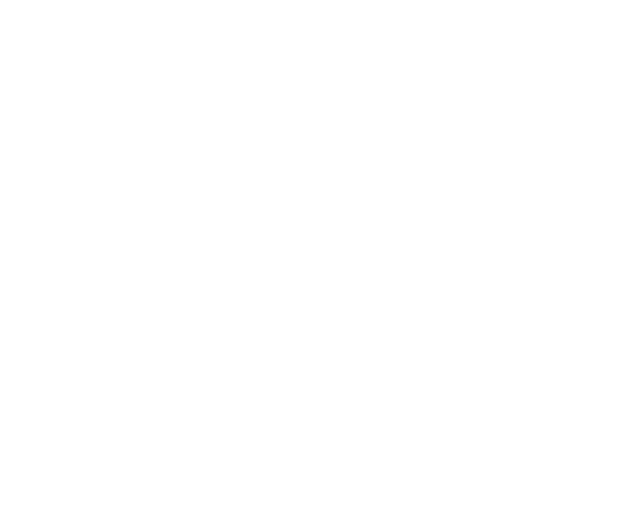
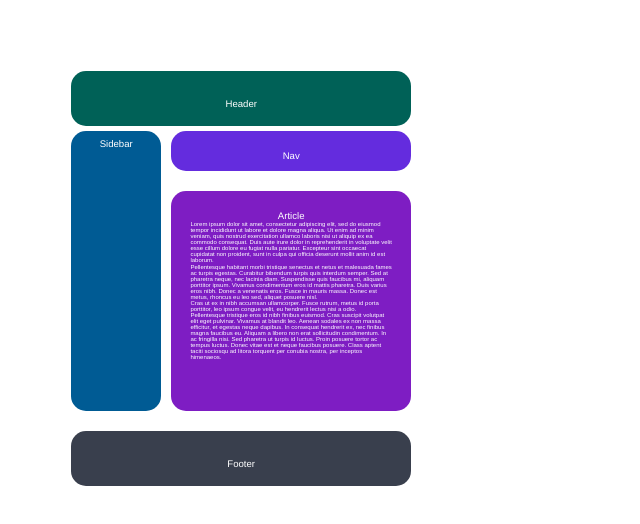
Before and after one commit to BILLINGEVA/CSS-GRID_TEST, a plain HTML site: page ha-stylesheet.html in a window 1280 px wide. Shown: the whole page, without its empty margins (0-640 px from the left). Drawn offline with Linux system fonts and the light colour scheme.

Commit message:
Style für Hausaufgabe

```diff
--- a/ha-stylesheet.html
+++ b/ha-stylesheet.html
@@ -0,0 +1,23 @@
+<!DOCTYPE html>
+<html lang="en">
+  <head>
+    <meta charset="UTF-8">
+    <meta http-equiv="X-UA-Compatible" content="IE=edge">
+    <meta name="viewport" content="width=device-width, initial-scale=1.0">
+    <title>The Holy Grail</title>
+    <link rel="stylesheet" href="stylesheet.css">
+  </head>
+  <body>
+    <div class="container">
+      <div class="header">Header</div>
+      <div class="sidebar">Sidebar</div>
+      <div class="nav">Nav</div>
+      <div class="article">Article
+        <p>Lorem  ipsum dolor sit amet, consectetur adipiscing elit, sed do eiusmod tempor incididunt ut labore et dolore magna aliqua. Ut enim ad minim veniam, quis nostrud exercitation ullamco laboris nisi ut aliquip ex ea commodo consequat. Duis aute irure dolor in reprehenderit in voluptate velit esse cillum dolore eu fugiat nulla pariatur. Excepteur sint occaecat cupidatat non proident, sunt in culpa qui officia deserunt mollit anim id est laborum.</p>
+        <p>Pellentesque habitant morbi tristique senectus et netus et malesuada fames ac turpis egestas. Curabitur bibendum turpis quis interdum semper. Sed at pharetra neque, nec lacinia diam. Suspendisse quis faucibus mi, aliquam porttitor ipsum. Vivamus condimentum eros id mattis pharetra. Duis varius eros nibh. Donec a venenatis eros. Fusce in mauris massa. Donec est metus, rhoncus eu leo sed, aliquet posuere nisl.</p>
+        <p>Cras ut ex in nibh accumsan ullamcorper. Fusce rutrum, metus id porta porttitor, leo ipsum congue velit, eu hendrerit lectus nisi a odio. Pellentesque tristique eros id nibh finibus euismod. Cras suscipit volutpat elit eget pulvinar. Vivamus at blandit leo. Aenean sodales ex non massa efficitur, et egestas neque dapibus. In consequat hendrerit ex, nec finibus magna faucibus eu. Aliquam a libero non erat sollicitudin condimentum. In ac fringilla nisi. Sed pharetra ut turpis id luctus. Proin posuere tortor ac tempus luctus. Donec vitae est et neque faucibus posuere. Class aptent taciti sociosqu ad litora torquent per conubia nostra, per inceptos himenaeos.</p>
+      </div>
+      <div class="footer">Footer</div>
+    </div>
+  </body>
+</html>
--- a/styles.css
+++ b/styles.css
@@ -1,8 +1,8 @@
 .container {
     display: grid;
-    height: 100px;
-    grid-template-columns: 100px 50px 50px;
-    grid-template-rows:  100px 50px;
+    height: 100vh;
+    grid-template-columns: repeat(3, 1fr);
+    grid-template-rows: repeat(3, 1fr);
     column-gap: 10px;
     row-gap: 20px;
 }
@@ -14,15 +14,15 @@
 }
 
 .one {
-    background-color: rgb(81, 164, 164);
+    background-color: rgb(106, 176, 37);
 }
 
 .two {
-    background-color: rgb(114, 114, 153);
+    background-color: chocolate;
 }
 
 .three {
-    background-color: rgb(88, 132, 117);
+    background-color: rgb(54, 212, 212);
     grid-column-start: 1;
     grid-column-end: 3;
     grid-row-start: 1;
@@ -30,7 +30,6 @@
 }
 
 .four {
-    background-color: rgb(63, 138, 153);
     order: 4;
     grid-column-start: 1;
     grid-column-end: 3;
--- /dev/null
+++ b/stylesheet.css
@@ -0,0 +1,77 @@
+body,
+html {
+  height: 100%;
+  margin: 5;
+
+}
+
+.container {
+
+  text-align: center;
+  height: 5% ;
+  padding: 5% ;
+  display: grid;
+  column-gap: 10px;
+  row-gap: 20px;
+  grid-template-rows: 40px 40px 40px 40px 40px 40px 40px 40px ;
+  grid-template-columns: 40px 40px 40px 40px 40px 40px 40px 40px ;
+  background-color: #ffffff;
+}
+
+.container div {
+  padding: 8%;
+  font-size: 60%;
+  font-family: Helvetica;
+  font-weight: lighter ;
+  color: white;
+  border-radius: 15px;
+}
+
+.header {
+  background-color: #006157;
+  grid-column-start: 1 ;
+  grid-column-end: 8 ;
+  grid-row-start: 1;
+  grid-row-end: 2 ;
+  padding: 40px;
+}
+
+.sidebar {
+  background-color: #005B94;
+  grid-column-start: 1 ;
+  grid-column-end: 3 ;
+  grid-row-start: 2 ;
+  grid-row-end: 7;
+
+}
+
+.nav {
+  background-color: #642cde;
+  grid-column-start: 3 ;
+  grid-column-end: 8 ;
+  grid-row-start: 2 ;
+  grid-row-end: 3 ;
+}
+
+.article {
+  background-color: #7E1DC3;
+  grid-column-start: 3 ;
+  grid-column-end: 8 ;
+  grid-row-start: 3 ;
+  grid-row-end: 7;
+}
+
+.footer {
+  background-color: #393f4d;
+  grid-column-start: 1 ;
+  grid-column-end: 8 ;
+  grid-row-start: 7;
+  grid-row-end: 8 ;
+}
+
+.article p {
+  font-size: 1%;
+  font-family: sans-serif;
+  color: white;
+  text-align: left;
+}
```
Also changed, not shown: index.html (+6 -4 lines), ha-stylesheet.css (deleted).
